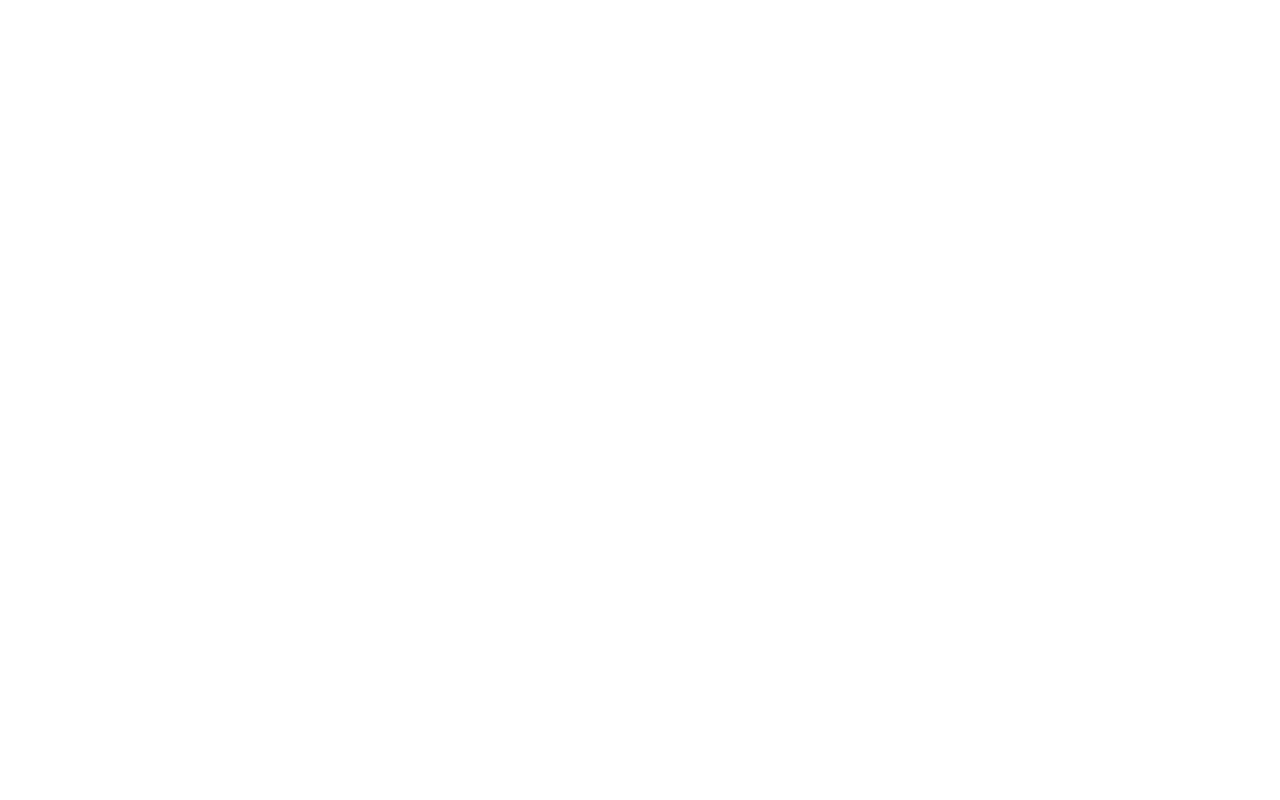
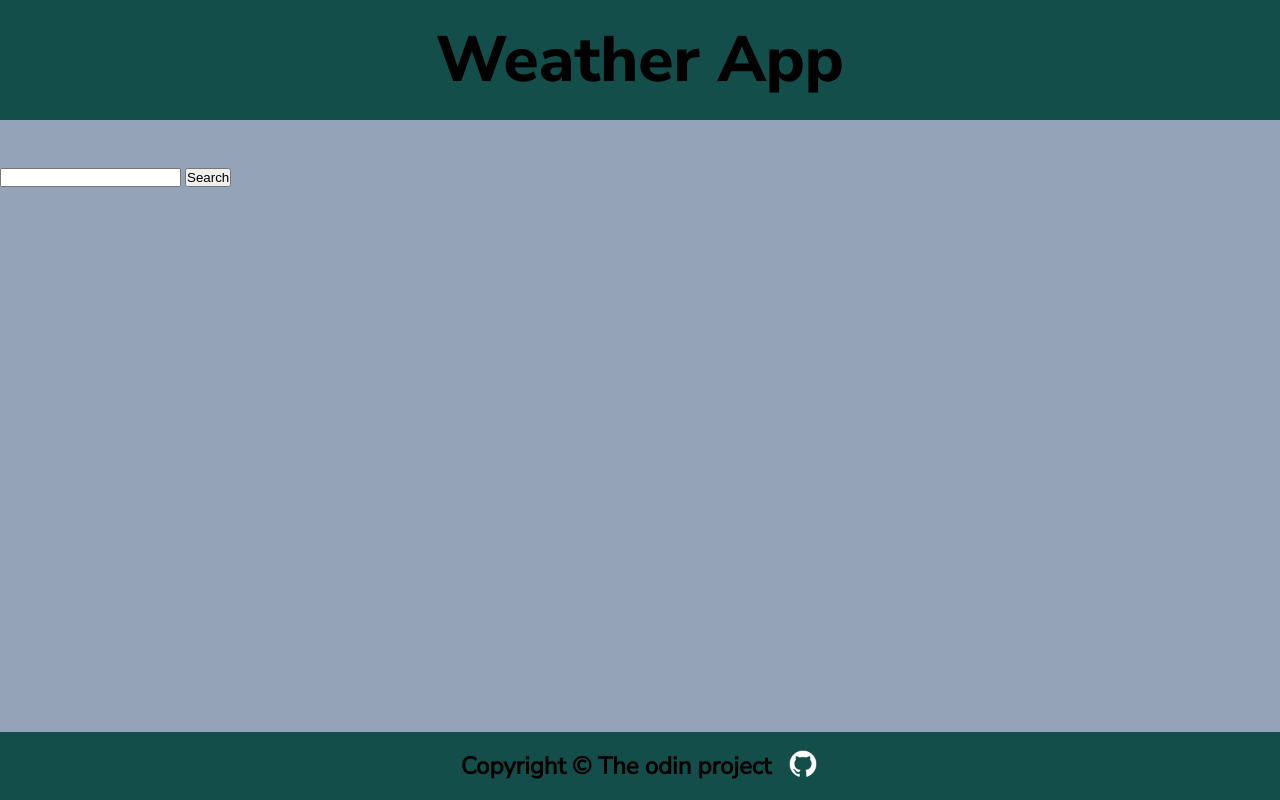
Before and after one commit to warithad/weather-app, a website: page dist/index.html in a window 1280 px wide. Drawn offline with Linux system fonts and the light colour scheme.

Commit message:
Set background and styling and add icons and fonts

```diff
--- a/dist/index.html
+++ b/dist/index.html
@@ -9,6 +9,30 @@
     <title>Document</title>
 </head>
 <body>
-    <div id="container"></div>
+    <div id="container">
+        <div id="header">
+            <h1 id="title">Weather App</h1>
+        </div>
+        <div id="main">
+            <form id="request-form">
+                <input type="text" id="request-input" required>
+                <button id="submit-button">Search</button>
+            </form>
+            <div id="response-card">
+                <h1 id="city"></h1>
+                <h1 id="temperature"></h1>
+                <p class="" id="feels-like"></p>
+                <p class="" id="humidity"></p>
+                <p class="" id="wind"></p>
+            </div>
+        </div>
+        <div id="footer">
+
+            <h2 id="footer-text">Copyright &copy; The odin project</h2>
+            <a src="https://github.com/warithad/weather-app">
+                <img id="github-logo" src="./assets/icons/github.png">
+            </a>
+        </div>
+    </div>
 </body>
 </html>
--- a/dist/styles/style.css
+++ b/dist/styles/style.css
@@ -0,0 +1,86 @@
+*, ::after, ::before{
+    margin: 0;
+    padding: 0;
+}
+
+#container {
+    width: 100vw;
+    height: 100vh;
+    background-color: #94a3b8;
+
+    display: flex;
+    flex-direction: column;
+    justify-content: space-between;
+    gap: 3rem;
+}
+
+/* header */
+#header {
+    background-color: #134e4a;
+    font-family: nunito-bold;
+    font-size: 2rem;
+    padding-top: 1rem;
+    padding-bottom: 1rem;
+
+    display: flex;
+    align-items: center;
+    justify-content: center;
+}
+
+/* main */
+#main {
+    height: 100%;
+}
+
+#request-form{
+
+}
+
+#request-input{
+
+}
+
+#submit-button{
+
+}
+
+#weather-card{
+
+}
+
+/* footer */
+#footer {
+    background-color: #134e4a;
+    padding-top: 1rem;
+    padding-bottom: 1rem;
+
+    display: flex;
+    align-items: center;
+    justify-content: center;
+    gap: 1rem;
+}
+
+#footer-text{
+    font-family: nunito-regular;
+}
+
+#github-logo{
+    width: 2rem;
+    height: 2rem;
+    transition: .3s;
+}
+
+#github-logo:hover{
+    scale: 1.1;
+    transform: rotate(120deg);
+}
+
+@font-face {
+    font-family: nunito-regular;
+    src: url('../assets/fonts/NunitoSans-Regular.ttf');
+}
+
+@font-face {
+    font-family: nunito-bold;
+    src: url('../assets/fonts/NunitoSans-ExtraBold.ttf');
+}
```
Also changed, not shown: dist/assets/fonts/Allura-Regular.ttf (added), dist/assets/fonts/NunitoSans-ExtraBold.ttf (added), dist/assets/fonts/NunitoSans-Regular.ttf (added), dist/assets/fonts/Sacramento-Regular.ttf (added), dist/assets/icons/github.png (added).
